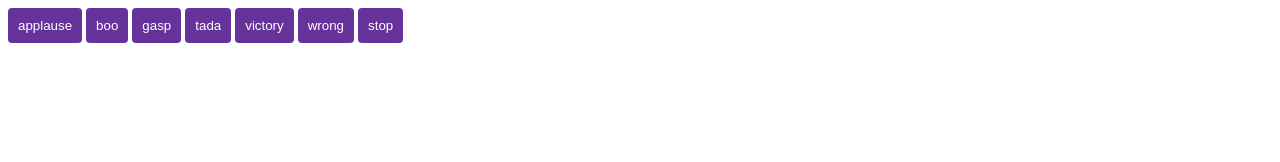
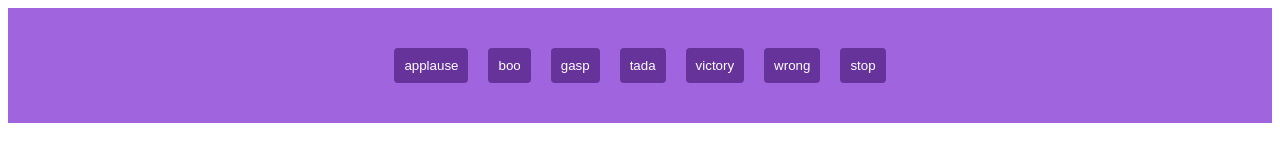
Before and after one commit to acciojob/Soundbar-VIDHI-tech, a website: page main.html in a window 1280 px wide. Drawn offline with Linux system fonts and the light colour scheme.

Commit message:
created a submission

```diff
--- a/styles.css
+++ b/styles.css
@@ -1,5 +1,5 @@
 /*  your css code here. If applicable */
- .buttons-container {
+ #buttons {
             padding: 40px 20px;
             background-color: #A064DF;
             display: flex;
```
